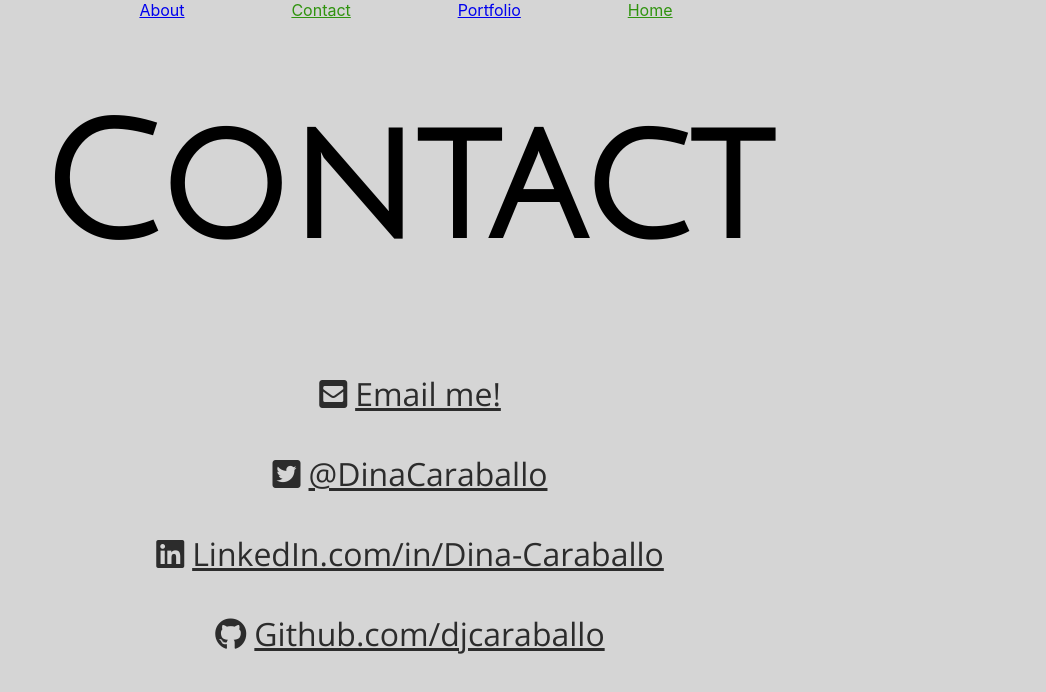
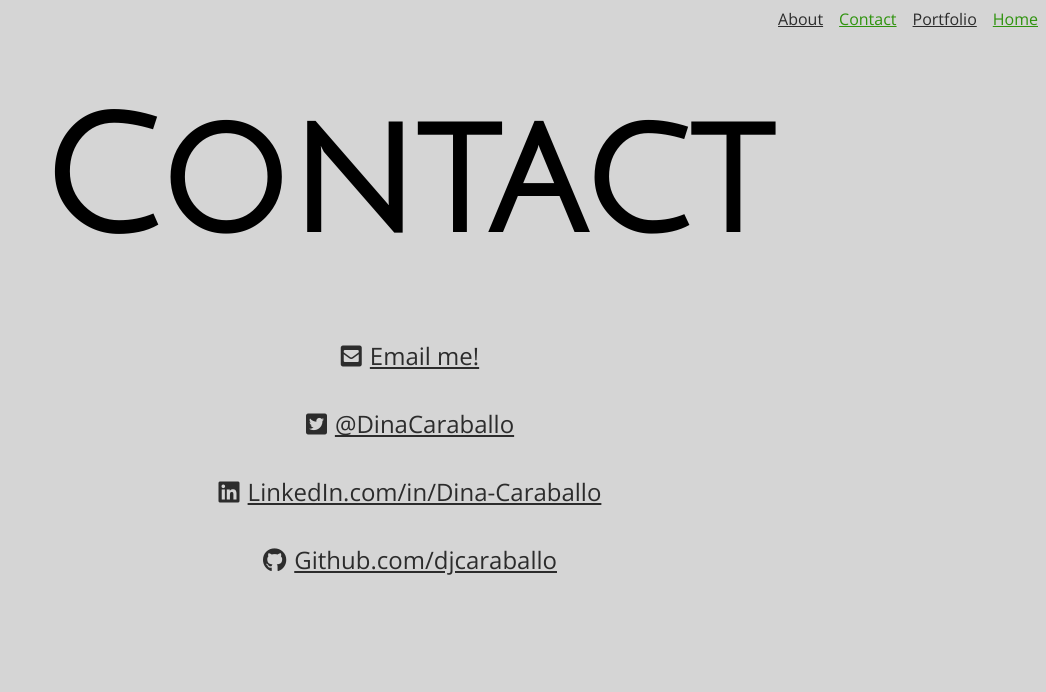
Before and after one commit to djcaraballo/dc_portfolio, a React (Create React App) app: page /contact in a window 1280 px wide. Shown: the top 692 px of the page, without its empty margins (234-1280 px from the left). Built offline with nearby package versions, Linux system fonts and the light colour scheme.

Commit message:
Add styles to the page nav component

```diff
--- a/src/Components/Contact/Contact.css
+++ b/src/Components/Contact/Contact.css
@@ -1,7 +1,7 @@
 h1 {
   font-family: 'Julius Sans One', sans-serif;
   font-size: 10em;
-  margin: 5rem auto;
+  margin: 3.5rem auto;
 }
 
 .contact-container {
@@ -12,7 +12,7 @@ h1 {
 .contact {
   color: #2c2c2c;
   font-family: 'Open Sans', sans-serif;
-  font-size: 2em;
+  font-size: 1.5em;
   margin: 0.5em auto 1rem;
 }
 
--- a/src/Components/PageNav/PageNav.css
+++ b/src/Components/PageNav/PageNav.css
@@ -0,0 +1,18 @@
+.page-nav-bar {
+  display: flex;
+  flex-direction: row;
+  justify-content: flex-end;
+  align-items: center;
+  margin: auto;
+}
+
+.nav {
+  color: #2c2c2c;
+  font-family: 'Open Sans', sans-serif;
+  font-size: 1em;
+  margin: 0.5em;
+}
+
+.nav:hover {
+  color: #2f930e;
+}
--- a/src/Components/PageNav/PageNav.js
+++ b/src/Components/PageNav/PageNav.js
@@ -5,7 +5,7 @@ import './PageNav.css'
 
 const PageNav = () => {
   return (
-    <div className="nav-bar">
+    <div className="page-nav-bar">
       <NavLink to='/about' className='nav'>About</NavLink>
       <NavLink to='/contact' className='nav'>Contact</NavLink>
       <NavLink to='/portfolio' className='nav'>Portfolio</NavLink>
```
